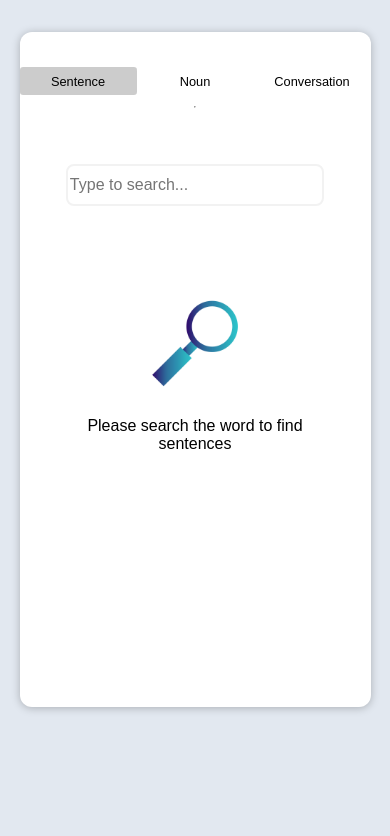
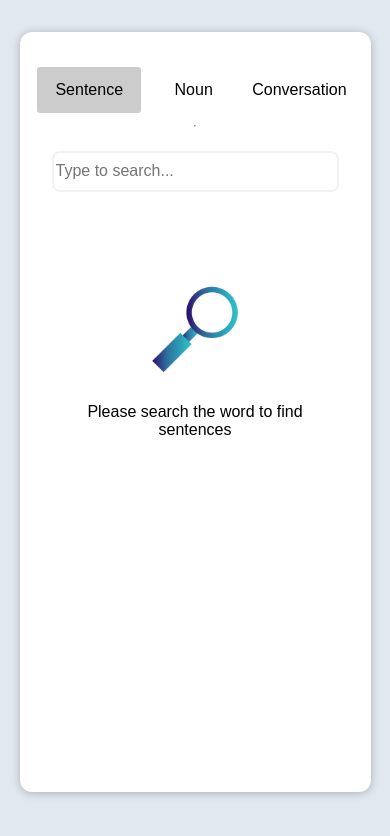
Before and after one commit to patidarmk/harry-potter-react-app, a React (Create React App) app: page / in a window 390 px wide. Shown: the top 836 px of the page. Built offline with nearby package versions, Linux system fonts and the light colour scheme.

Commit message:
updated code

```diff
--- a/src/App.css
+++ b/src/App.css
@@ -82,8 +82,9 @@ h1{
 .tab-details {
   width: 70%;
   border-radius: 0.2rem;
-  padding: 2rem;
+  padding:2rem;
   overflow-y:auto;
+  margin-bottom: 2rem;
 }
 
 .tabs .btn {
@@ -130,6 +131,17 @@ h1{
   margin: auto;
 }
 
+.tab-details ul {
+  display: block;
+  list-style-type: disc;
+  margin-block-start: 1em;
+  margin-block-end: 1em;
+  margin-inline-start: 0;
+  margin-inline-end: 0;
+  padding-inline-start: 0;
+  }
+
+
 li{
   list-style: none;
   display:inline-block;
@@ -140,18 +152,20 @@ li{
 }
 
 @media only screen and (max-width: 900px) {
-	.container {
-	 width: 90%;
-	 height:80vh;
-	}
+  .container {
+    width: 90%;
+    height: 90vh;
+  }
   .tab-container {
     flex-direction: column;
   }
   .tabs {
       flex-direction: row;
-      height: 10vw;
-      width: 100%;
+      height: 4rem;
+      width: 90%;
       justify-content: space-between;
+      margin: auto;
+      margin-top: 2rem;
   }
 
   .btn{
@@ -161,22 +175,23 @@ li{
   .tab-details {
       height: 100%;
       width: 100%;
+      padding:0 2rem;
   }
   .search-box{
-      width: 90%;
+      width: 100%;
   }
 
 }
 
 @media only screen and (max-width: 600px) {
   .tabs .btn {
-      padding: 0.4rem 00.4rem;
-      font-size: 0.8rem;
+      padding: .4rem ;
+      font-size: 1rem;
       text-align: center;
   }
   .tabs .btn-active {
-    padding: 0.4rem 00.4rem;
-    font-size: 0.8rem;
+    padding: .4rem;
+    font-size: 1rem;
     text-align: center;
 }
 
--- a/src/App.js
+++ b/src/App.js
@@ -23,7 +23,7 @@ const App =()=>{
 
     const getSentences = StoryData.split('.')
     const checkNoun = () => {
-        const nounList = nounData.filter((noun)=>StoryData.includes(noun))
+        const nounList = nounData.filter((noun)=>StoryData.indexOf(' '+noun+' ')!== -1)
         console.log(nounList)
         setNoun(nounList.sort());
     }
```
